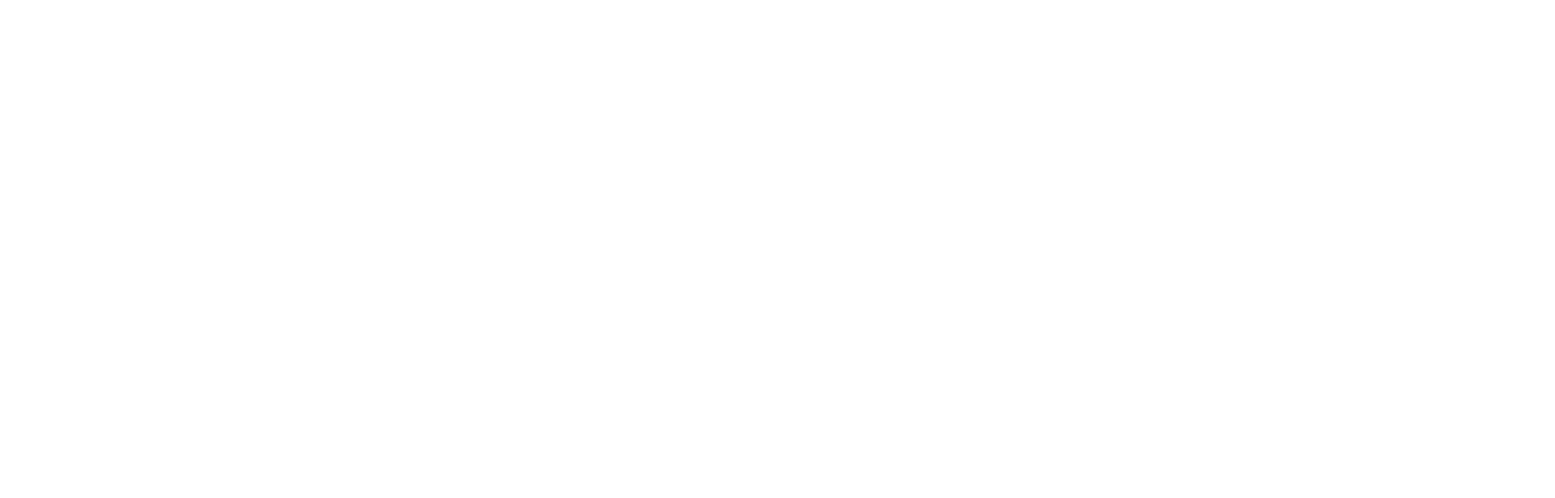
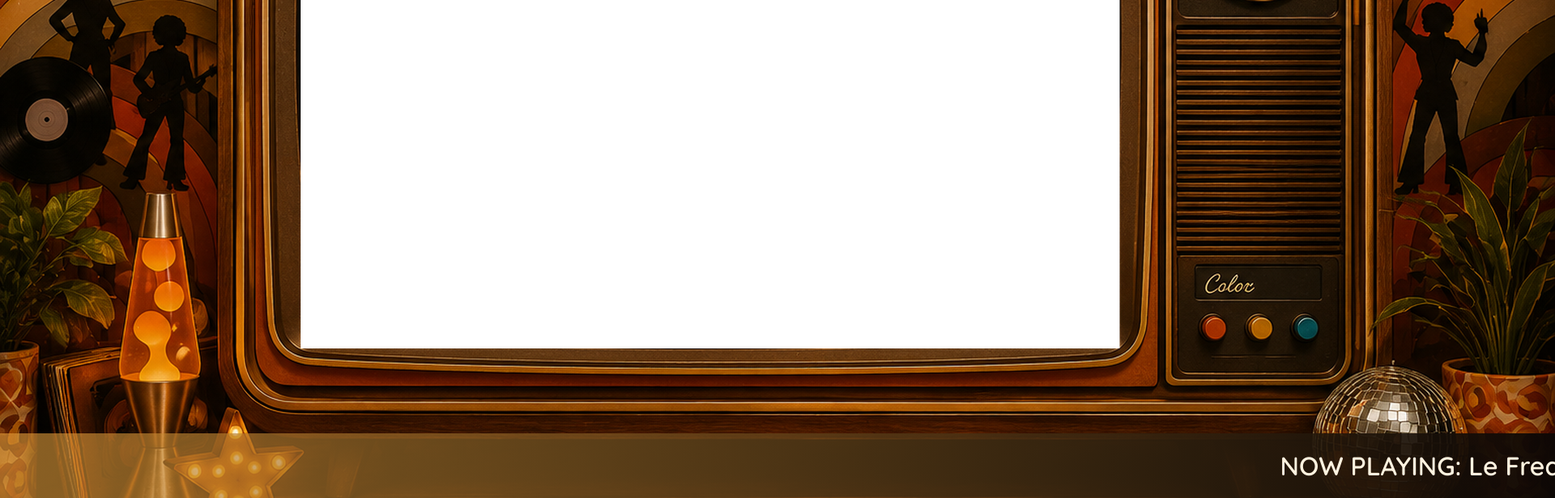
Before and after one commit to jackieespada/midnight.something.special, a Next.js app: page /video in a window 1280 px wide. Before the commit this address had no page. Shown: the part 464-1080 px from the top of the page at 81% size, 1920 px wide, since content can reach past the window. Before the commit the page ends 800 px from the top, so only its background shows below. Built offline with nearby package versions, Linux system fonts and the light colour scheme.

Commit message:
Create page.tsx

```diff
--- /dev/null
+++ b/app/video/page.tsx
@@ -0,0 +1,75 @@
+"use client";
+
+import { useEffect, useState } from "react";
+import type { ShowState } from "../../lib/state";
+
+export default function VideoScenePage() {
+  const [state, setState] = useState<ShowState | null>(null);
+
+  useEffect(() => {
+    async function load() {
+      const res = await fetch("/api/state");
+      const data = await res.json();
+      setState(data);
+    }
+    load();
+    const id = setInterval(load, 3000);
+    return () => clearInterval(id);
+  }, []);
+
+  const upNext = state?.queue?.[0] || null;
+
+  const tickerText = [
+    state?.nowPlaying ? `NOW PLAYING: ${state.nowPlaying.title} — ${state.nowPlaying.artist}` : null,
+    state?.lastPlayed ? `LAST PLAYED: ${state.lastPlayed.title} — ${state.lastPlayed.artist}` : null,
+    upNext ? `UP NEXT: ${upNext.title} — ${upNext.artist}` : "UP NEXT: —",
+  ]
+    .filter(Boolean)
+    .join("      •      ");
+
+  return (
+    <div style={{ width: "1920px", height: "1080px", position: "relative", background: "transparent", overflow: "hidden" }}>
+      {/* Put your real TV background at /public/tv-bg.png — the screen area is already
+          cut fully transparent so a window capture of your YouTube tab shows through it
+          when this source sits above the capture in OBS. */}
+      <img
+        src="/tv-bg.png"
+        alt=""
+        style={{ position: "absolute", inset: 0, width: "100%", height: "100%", objectFit: "cover" }}
+      />
+
+      <div
+        style={{
+          position: "absolute",
+          left: 0,
+          right: 0,
+          bottom: 0,
+          background: "linear-gradient(90deg, rgba(232,161,60,.6), rgba(12,7,5,.94))",
+          padding: "20px 0",
+          overflow: "hidden",
+          whiteSpace: "nowrap",
+        }}
+      >
+        <div
+          style={{
+            display: "inline-block",
+            paddingLeft: "100%",
+            animation: "scrollTicker 55s linear infinite",
+            fontSize: 32,
+            fontWeight: 600,
+            color: "#fff3e0",
+          }}
+        >
+          {tickerText}
+        </div>
+      </div>
+
+      <style>{`
+        @keyframes scrollTicker {
+          from { transform: translateX(0); }
+          to { transform: translateX(-100%); }
+        }
+      `}</style>
+    </div>
+  );
+}
```
